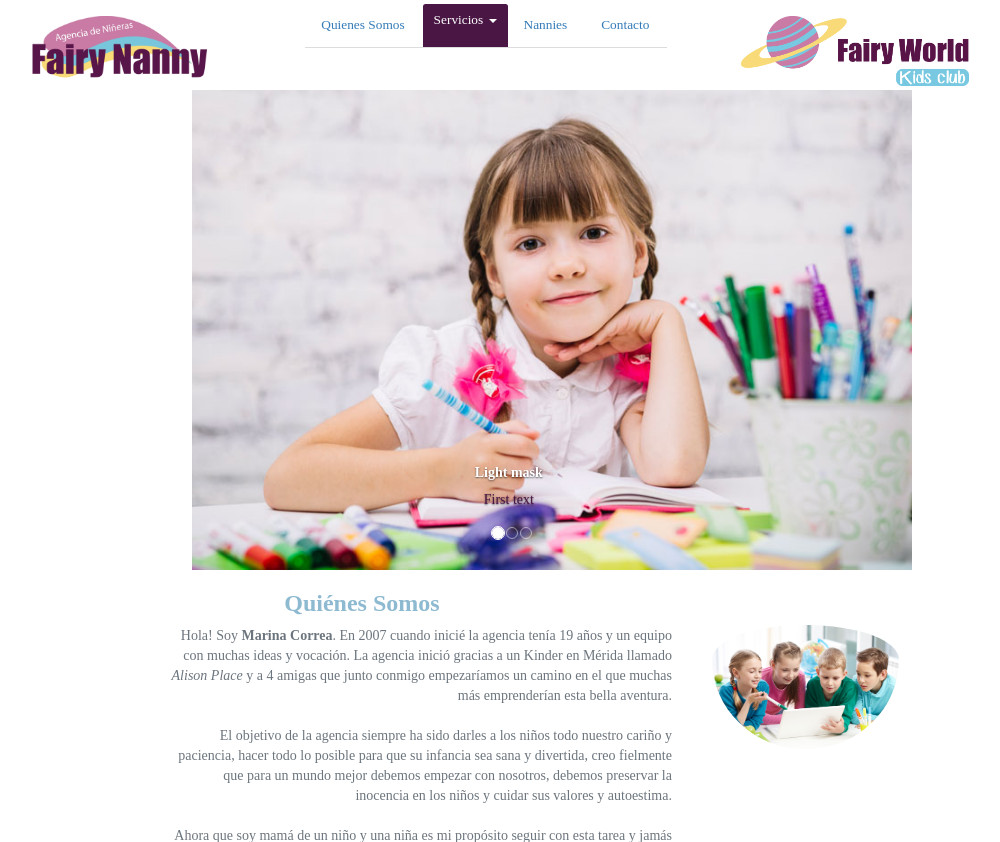
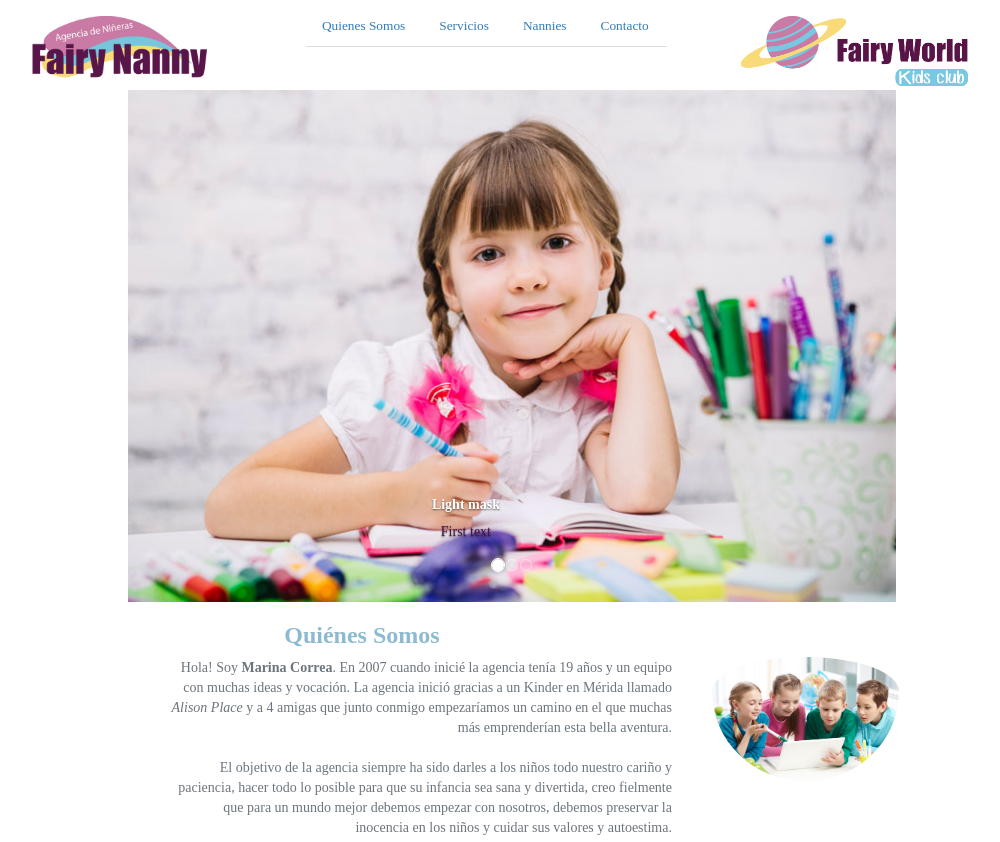
Before and after one commit to racs93/fairynanny_django, a Django app: page / in a window 1280 px wide. Shown: the top 842 px of the page, without its empty margins (128-1128 px from the left). Run offline with Django 3.2, Linux system fonts and the light colour scheme; some libraries are stand-ins or nearby versions.

Commit message:
minor improvments
need to fix the navigation header color and also the casas section.

```diff
--- a/fairy_nanny/fairyfront/static/fairyfront/css/style.css
+++ b/fairy_nanny/fairyfront/static/fairyfront/css/style.css
@@ -76,7 +76,7 @@ pre { font-family: Raleway; font-size: 13px; font-style: normal; font-variant: n
 
 .carousel {
 	padding-top: 3%;
-	padding-left: 25%;
+	padding-left: 20%;
 	max-width: 100%;
 	position: relative;
 }
--- a/fairy_nanny/fairyfront/templates/fairyfront/index.html
+++ b/fairy_nanny/fairyfront/templates/fairyfront/index.html
@@ -26,26 +26,9 @@
 					<li class="nav-item">
 						<a class="nav-link " href="#quienessomos">Quienes Somos</a>
 					</li>
-					<div class="dropdown">
-						<button class="nav-link servicios" type="button" data-toggle="dropdown">Servicios
-							<span class="caret"></span></button>
-							<ul class="dropdown-menu button2">
-								<li class="dropdown-submenu">
-									<a class="test button2" tabindex="-1" href="#">Agencia de Niñeras <span class="caret"></span></a>
-									<ul class="dropdown-menu button3">
-										<li class="dropdown-submenu">
-											<a class="test button3" href="#servicioscasas">Casa <span class="caret"></span></a>
-											<ul class="dropdown-menu">
-												<li><a class="button3" href="#seriviciofijo">Fijo</a></li>
-												<li><a class="button3" href="#seriviciosfiestas">Temporal</a></li>
-											</ul>
+					<li class="nav-item">
+						<a class="nav-link " href="#servicios">Servicios</a>
 					</li>
-										<li><a class="button3" tabindex="-1" href="#devisita">Visita</a></li>
-										<li><a class="button3" tabindex="-1" href="#kidsclub">Fiesta</a></li>
-									</ul>
-								</li>
-							</ul>
-						</div>
 					<li class="nav-item nav nav-tabs">
 						<a class="nav-link" href="#nannys">Nannies</a>
 					</li>
@@ -56,7 +39,6 @@
 				<a class="navbar-brand" href="#">
 					<img class="logofw1" src="{% static "fairyfront/images/logofw1.png" %}" alt="Logo Fairy World">
 				</a>
-				</div>
 			</div>
 		</nav>
 
```
Lines whose indentation alone changed are shown as unchanged.
